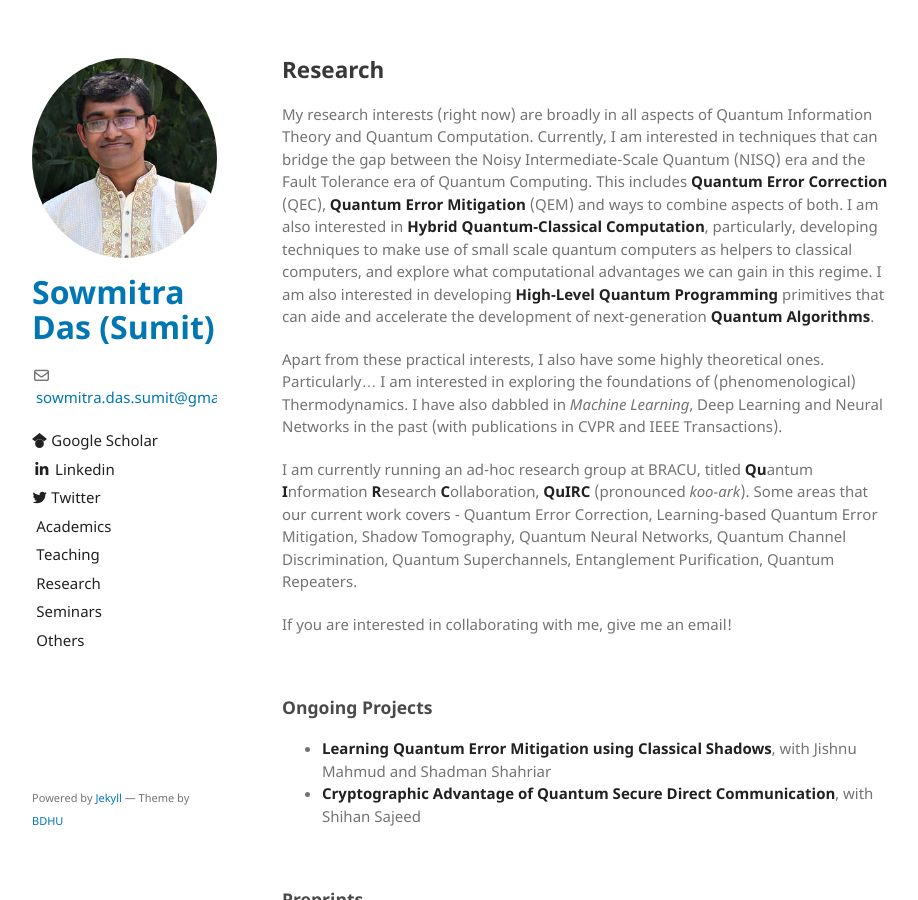
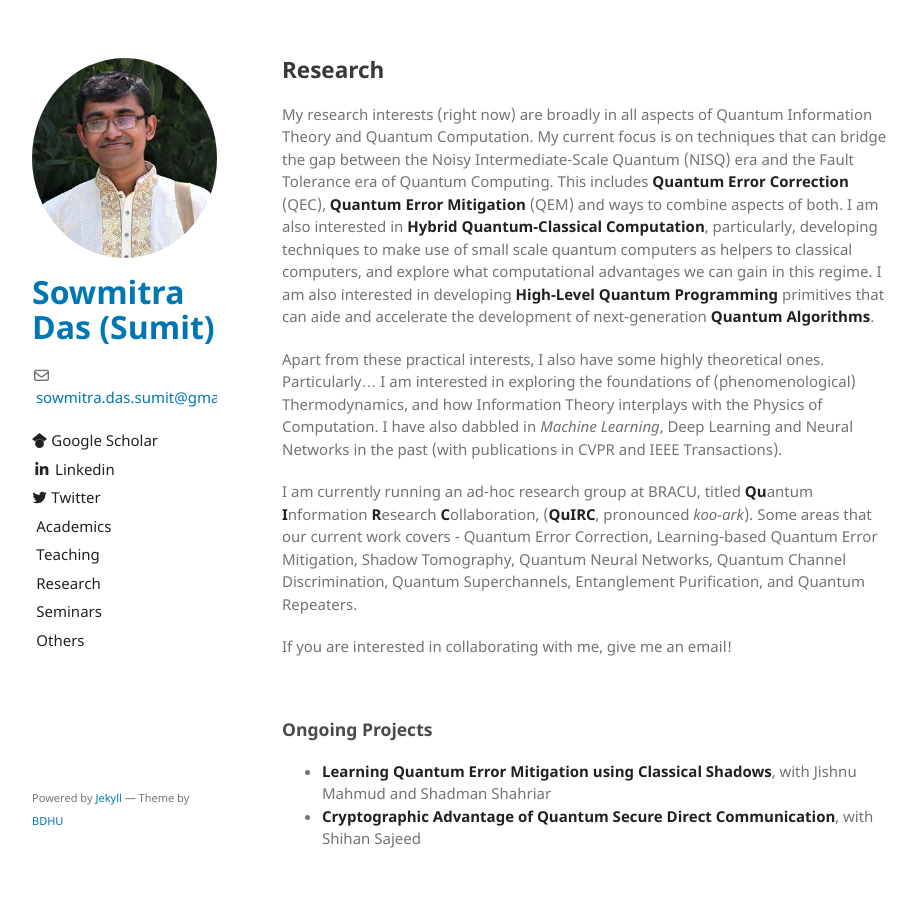
Before and after one commit to sowmitra-das-sumit/sowmitra-das-sumit.github.io, a Jekyll site: the page built from research.md, in a window 1280 px wide and 900 px high. Shown: the whole window, without its empty margins (178-1096 px from the left). Built offline with Jekyll 4.4.1, drawn with Linux system fonts in a browser that asks for light colours; the repository's description, which GitHub fills in, is left out; our own code applies the rules of GitHub Pages for plain Markdown files.

Commit message:
Update research.md

```diff
--- a/research.md
+++ b/research.md
@@ -4,11 +4,11 @@ layout: default
 
 ## Research
 
-My research interests (right now) are broadly in all aspects of Quantum Information Theory and Quantum Computation. Currently, I am interested in techniques that can bridge the gap between the Noisy Intermediate-Scale Quantum (NISQ) era and the Fault Tolerance era of Quantum Computing. This includes **Quantum Error Correction** (QEC), **Quantum Error Mitigation** (QEM) and ways to combine aspects of both. I am also interested in **Hybrid Quantum-Classical Computation**, particularly, developing techniques to make use of small scale quantum computers as helpers to classical computers, and explore what computational advantages we can gain in this regime. I am also interested in developing **High-Level Quantum Programming** primitives that can aide and accelerate the development of next-generation **Quantum Algorithms**.
+My research interests (right now) are broadly in all aspects of Quantum Information Theory and Quantum Computation. My current focus is on techniques that can bridge the gap between the Noisy Intermediate-Scale Quantum (NISQ) era and the Fault Tolerance era of Quantum Computing. This includes **Quantum Error Correction** (QEC), **Quantum Error Mitigation** (QEM) and ways to combine aspects of both. I am also interested in **Hybrid Quantum-Classical Computation**, particularly, developing techniques to make use of small scale quantum computers as helpers to classical computers, and explore what computational advantages we can gain in this regime. I am also interested in developing **High-Level Quantum Programming** primitives that can aide and accelerate the development of next-generation **Quantum Algorithms**.
 
-Apart from these practical interests, I also have some highly theoretical ones. Particularly... I am interested in exploring the foundations of (phenomenological) Thermodynamics. I have also dabbled in _Machine Learning_, Deep Learning and Neural Networks in the past (with publications in CVPR and IEEE Transactions).
+Apart from these practical interests, I also have some highly theoretical ones. Particularly... I am interested in exploring the foundations of (phenomenological) Thermodynamics, and how Information Theory interplays with the Physics of Computation. I have also dabbled in _Machine Learning_, Deep Learning and Neural Networks in the past (with publications in CVPR and IEEE Transactions).
 
-I am currently running an ad-hoc research group at BRACU, titled **Qu**antum **I**nformation **R**esearch **C**ollaboration, **QuIRC** (pronounced _koo-ark_). Some areas that our current work covers - Quantum Error Correction, Learning-based Quantum Error Mitigation, Shadow Tomography, Quantum Neural Networks, Quantum Channel Discrimination, Quantum Superchannels, Entanglement Purification, Quantum Repeaters.
+I am currently running an ad-hoc research group at BRACU, titled **Qu**antum **I**nformation **R**esearch **C**ollaboration, (**QuIRC**, pronounced _koo-ark_). Some areas that our current work covers - Quantum Error Correction, Learning-based Quantum Error Mitigation, Shadow Tomography, Quantum Neural Networks, Quantum Channel Discrimination, Quantum Superchannels, Entanglement Purification, and Quantum Repeaters.
 
 If you are interested in collaborating with me, give me an email!
 
```
